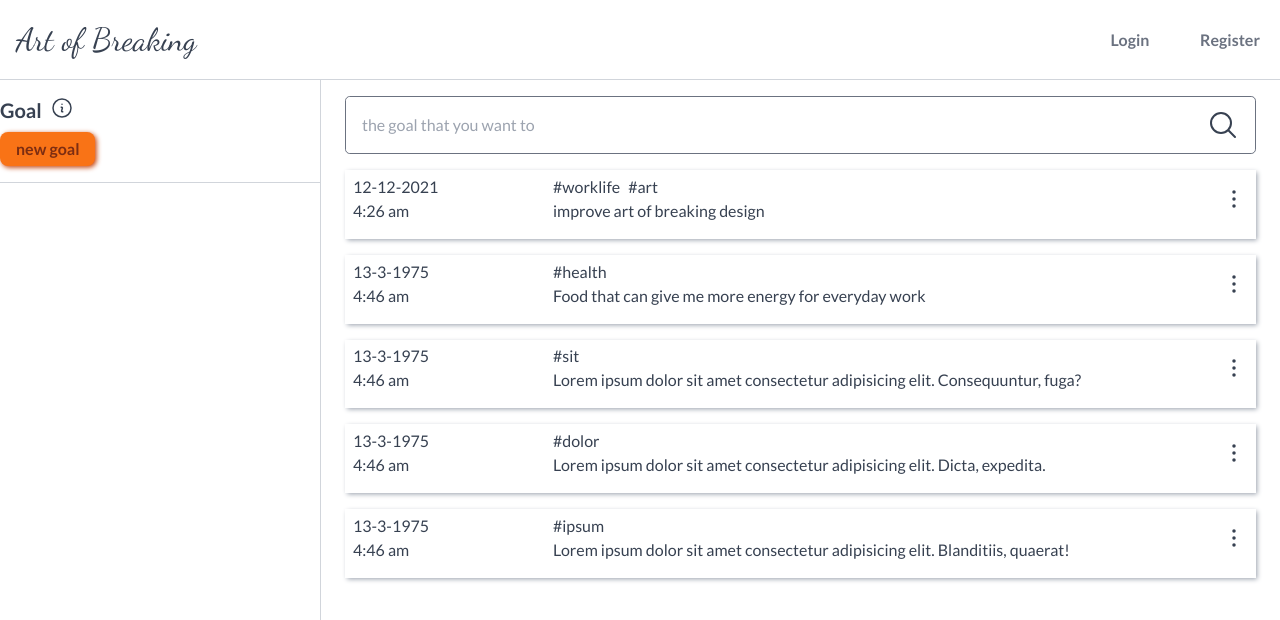
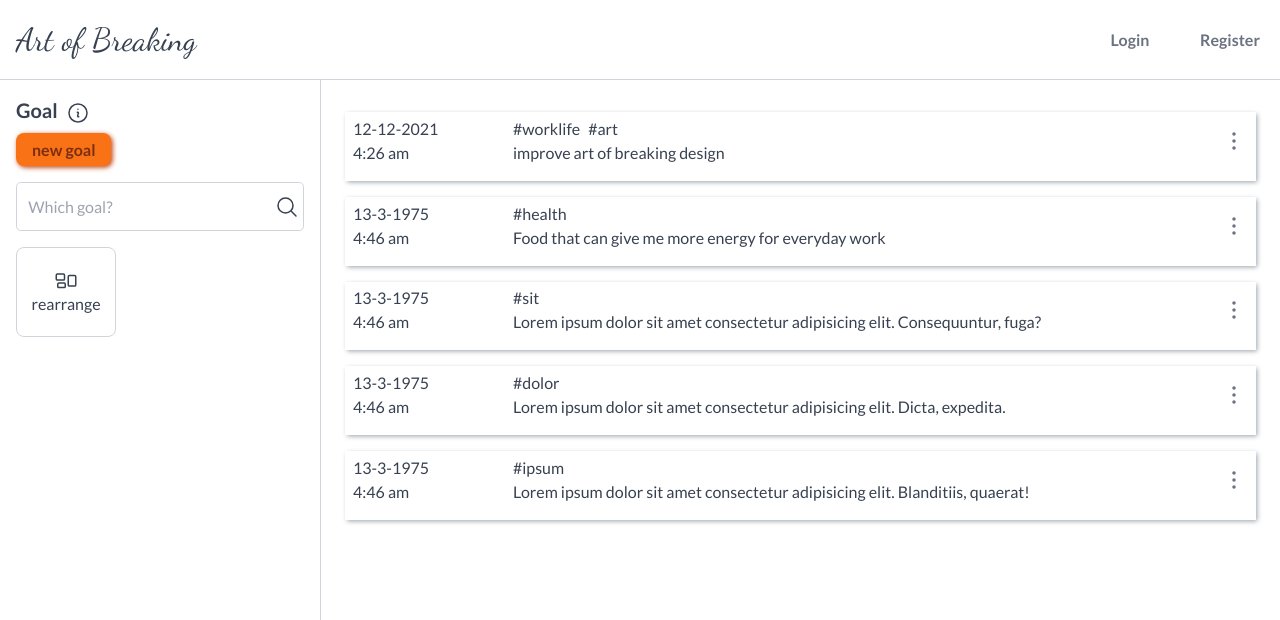
Before and after one commit to FHCProm/Art-of-Work, a Vue app: page /#/goalList in a window 1280 px wide. Shown: the top 620 px of the page. Built offline with nearby package versions, Linux system fonts and the light colour scheme; no server answers; a web font is replaced by a local one.

Commit message:
finished goalPage

```diff
--- a/src/components/pages/dashboard/MyTask.vue
+++ b/src/components/pages/dashboard/MyTask.vue
@@ -1,12 +1,15 @@
 <template>
   <div class="task" @mouseover="hover = true" @mouseleave="hover = false">
+    <div class="main">
+      <div class="task-wording">
         <div class="time">
           {{ formattedDaysAgo }}
         </div>
         <div class="description">
           {{ task.taskDescription }}
         </div>
-    <div class="buttons">
+      </div>
+      <div class="task-button">
         <div class="play-button inline-block mr-6 h-6 w-6">
           <svg
             xmlns="http://www.w3.org/2000/svg"
@@ -40,6 +43,7 @@
           </svg>
         </div>
       </div>
+    </div>
     <div class="details">
       <div class="details-label" @click="toggleDetails">
         <div>details</div>
@@ -58,10 +62,16 @@
         </svg>
       </div>
       <div v-if="isExpanded" class="details-content">
-        <p>Task Duration</p>
-        <p>{{ formattedDuration }}</p>
-        <p>Goal</p>
-        <p>part of figuring the design of art of breaking</p>
+        <div class="details-content-duration">
+          <p class="details-content-duration-label">Task Duration</p>
+          <p class="details-content-duration-value">{{ formattedDuration }}</p>
+        </div>
+        <div class="details-content-goal">
+          <p class="details-content-goal-label">Goal</p>
+          <p class="details-content-goal-value">
+            part of figuring the design of art of breaking
+          </p>
+        </div>
       </div>
     </div>
   </div>
@@ -133,10 +143,12 @@ const formattedDuration = computed(() => {
 <style lang="scss" scoped>
 .task {
   width: 95%;
+  height: min-content;
   position: relative;
-  display: grid;
+  display: flex;
+  flex-direction: column;
+
   padding: 0.3rem 0.5rem 1rem 0.5rem;
-  grid-template-columns: 80% 20%;
   margin-top: 1rem;
   // border: 1px solid rgb(234, 179, 8);
   box-shadow: $container-shadow;
@@ -147,27 +159,33 @@ const formattedDuration = computed(() => {
 
     background: var(--yellow-500);
   }
+  .main {
+    display: flex;
+    align-items: center;
+  }
+
+  .task-wording {
+    flex-basis: 90%;
+  }
+
+  .task-button {
+    display: flex;
+
+    flex-basis: 10%;
+  }
 
   .time {
     @include font-label;
-    grid-column: 1/3;
-    grid-row: 2/3;
   }
   .description {
     @include transition-ease(0.5s);
     @include font-headline;
     position: relative;
-    grid-column: 1/2;
-    grid-row: 3/4;
-    height: 100%;
   }
 
   .buttons {
-    grid-column: 2/3;
-    grid-row: 2/4;
     padding: 1rem 1rem 0 0;
     height: 3rem;
-
     justify-self: end;
     align-self: flex-start;
   }
@@ -176,8 +194,6 @@ const formattedDuration = computed(() => {
 .details {
   @include font-label;
   padding-top: 0.2rem;
-  grid-column: 1/3;
-  grid-row: 4/5;
   &-label {
     display: flex;
     align-items: center;
@@ -186,10 +202,28 @@ const formattedDuration = computed(() => {
   &-content {
     @include font-body;
     width: 100%;
-    display: grid;
-    grid-template-columns: 30% 70%;
+    display: flex;
+    flex-direction: column;
     box-shadow: inset 0.2rem 0.2rem 0.5rem var(--greyLight-2),
       inset -0.2rem -0.2rem 0.5rem var(--greyLight-2);
+  }
+}
+.details-content-duration {
+  display: flex;
+  &-label {
+    flex-basis: 30%;
+  }
+  &-value {
+    flex-basis: 70%;
+  }
+}
+.details-content-goal {
+  display: flex;
+  &-label {
+    flex-basis: 30%;
+  }
+  &-value {
+    flex-basis: 70%;
   }
 }
 
--- a/src/components/pages/dashboard/TaskList.vue
+++ b/src/components/pages/dashboard/TaskList.vue
@@ -28,29 +28,6 @@ export default {
           taskDescription:
             "Create a sample data for art of breaking Create a sample data for art of breaking Create a sample data for art of breaking  art of breaking Create a sample data for art of breaking art of breaking Create a sample data for art of breaking",
         },
-        {
-          id: 232322323,
-          timeStarted: 1664333224,
-          duration: 5281,
-          goal: "Make a design draf for art of breaking",
-          taskDescription: "Figure out the magic for trading bot",
-        },
-        {
-          id: 555999,
-          timeStarted: 1662200000,
-          duration: 3333,
-          goal: "Figure out the rough plan for art of breaking firebase database",
-          taskDescription:
-            "Create a sample data for art of breaking Create a sample data for art of breaking Create a sample data for art of breaking  art of breaking Create a sample data for art of breaking art of breaking Create a sample data for art of breaking",
-        },
-        {
-          id: 555999,
-          timeStarted: 1662200000,
-          duration: 3333,
-          goal: "Figure out the rough plan for art of breaking firebase database",
-          taskDescription:
-            "Create a sample data for art of breaking Create a sample data for art of breaking Create a sample data for art of breaking  art of breaking Create a sample data for art of breaking art of breaking Create a sample data for art of breaking",
-        },
       ],
     };
   },
@@ -62,7 +39,9 @@ export default {
 <style lang="scss">
 .tasks {
   width: 100%;
-  display: grid;
-  justify-items: center;
+  display: flex;
+  flex-direction: column;
+  min-height: 90vh;
+  align-items: center;
 }
 </style>
--- a/src/components/pages/goalList/RowGoal.vue
+++ b/src/components/pages/goalList/RowGoal.vue
@@ -53,7 +53,7 @@ const goalTime = moment.unix(props.goal.date).format("h:mm a");
   align-items: center;
 }
 .date-container {
-  width: 200px;
+  width: 80px;
   display: flex;
   flex-direction: column;
 }
@@ -80,8 +80,25 @@ const goalTime = moment.unix(props.goal.date).format("h:mm a");
 }
 
 .goal-options {
+  color: var(--gray-500);
   &:hover {
-    color: black;
+    color: var(--gray-900);
+  }
+}
+
+@media screen and (min-width: $breakpoint-small) {
+  .date-container {
+    width: 120px;
+    display: flex;
+    flex-direction: column;
+  }
+}
+
+@media screen and (min-width: $breakpoint-large) {
+  .date-container {
+    width: 160px;
+    display: flex;
+    flex-direction: column;
   }
 }
 </style>
--- a/src/views/PageGoalList.vue
+++ b/src/views/PageGoalList.vue
@@ -1,10 +1,6 @@
 <template>
   <layout3070 class="goal-list-layout">
-    <line-container
-      :tablet-border-bottom="true"
-      :mobile-border-bottom="true"
-      class="goal-definition relative"
-    >
+    <line-container class="goal-definition relative">
       <div class="goal-question">
         <div>Goal</div>
         <div class="px-2" @click="showDefinition = !showDefinition">
@@ -38,15 +34,9 @@
           btn-shadow-color="var(--orange-700)"
         ></custom-button>
       </div>
-    </line-container>
-    <div class="current-goal">current goal</div>
-    <line-container class="goal-list" :tablet-border-left="true">
+
       <div class="search_container">
-        <input
-          class="search_input"
-          type="text"
-          placeholder="the goal that you want to"
-        />
+        <input class="search_input" type="text" placeholder="Which goal?" />
         <div class="search_svg">
           <svg
             xmlns="http://www.w3.org/2000/svg"
@@ -54,7 +44,6 @@
             viewBox="0 0 24 24"
             stroke-width="1.5"
             stroke="currentColor"
-            class="w-6 h-6"
           >
             <path
               stroke-linecap="round"
@@ -64,6 +53,30 @@
           </svg>
         </div>
       </div>
+      <div class="utilityBtns">
+        <button class="rearrangeBtn">
+          <div class="centerBox">
+            <svg
+              xmlns="http://www.w3.org/2000/svg"
+              fill="none"
+              viewBox="0 0 24 24"
+              stroke-width="1.5"
+              stroke="currentColor"
+              class="w-6 h-6"
+            >
+              <path
+                stroke-linecap="round"
+                stroke-linejoin="round"
+                d="M2.25 7.125C2.25 6.504 2.754 6 3.375 6h6c.621 0 1.125.504 1.125 1.125v3.75c0 .621-.504 1.125-1.125 1.125h-6a1.125 1.125 0 01-1.125-1.125v-3.75zM14.25 8.625c0-.621.504-1.125 1.125-1.125h5.25c.621 0 1.125.504 1.125 1.125v8.25c0 .621-.504 1.125-1.125 1.125h-5.25a1.125 1.125 0 01-1.125-1.125v-8.25zM3.75 16.125c0-.621.504-1.125 1.125-1.125h5.25c.621 0 1.125.504 1.125 1.125v2.25c0 .621-.504 1.125-1.125 1.125h-5.25a1.125 1.125 0 01-1.125-1.125v-2.25z"
+              />
+            </svg>
+            <div>rearrange</div>
+          </div>
+        </button>
+      </div>
+    </line-container>
+    <div class="current-goal">current goal</div>
+    <line-container class="goal-list" :tablet-border-left="true">
       <div class="goal-list-containers">
         <row-goal v-for="goal in goals" :goal="goal" :key="goal.id"></row-goal>
       </div>
@@ -124,12 +137,16 @@ const showDefinition = ref(false);
   grid-column: 1/2;
   grid-row: 1/2;
   width: 100%;
+  padding: 1rem;
 }
 
 .goal-question {
   @include font-title;
   display: flex;
   flex-direction: row;
+  svg {
+    display: none;
+  }
 }
 .goal-answer {
   @include font-body;
@@ -159,27 +176,47 @@ const showDefinition = ref(false);
 }
 
 .search_container {
-  display: flex;
-  width: 95%;
+  margin-top: 1rem;
+  display: grid;
+  grid-template-columns: 1fr auto;
   border-radius: var(--input-border-radius);
   box-sizing: border-box;
-  border: 1px solid var(--gray-500);
+
+  border: 1px solid var(--gray-300);
+
+  &:hover {
+    border: 1px solid var(--teal-700);
+  }
+
   .search_input {
     @include font-body;
-    flex: 1;
-    padding: 1rem;
+    padding: 0.7rem;
+    width: 100%;
     border-radius: inherit;
     outline: none;
-    &:focus,
-    &:focus ~ .search_svg {
-      background: var(--gray-100);
-    }
+    background: none;
+
+    // &:focus,
+    // &:focus ~ .search_svg {
+    //   background: var(--gray-100);
+    // }
   }
+
   .search_svg {
     border-radius: inherit;
     width: 2rem;
-    padding: 0 1rem;
-    box-sizing: content-box;
+
+    display: grid;
+    align-items: center;
+    justify-items: center;
+    svg {
+      width: 1.5rem;
+      height: 1.5rem;
+    }
+    &:hover {
+      color: var(--teal-700);
+    }
+    //box-sizing: content-box;
   }
 
   svg {
@@ -188,8 +225,8 @@ const showDefinition = ref(false);
   }
 }
 
-.search_input:focus ~ .search_svg {
-  background: var(--gray-200);
+.rearrangeBtn {
+  display: none;
 }
 
 .goal-list-containers {
@@ -232,7 +269,7 @@ const showDefinition = ref(false);
   .goal-definition {
     grid-column: 1/2;
     grid-row: 1/2;
-    padding: 1rem 0 1rem 0;
+    padding: 1rem;
 
     align-self: flex-start;
     display: flex;
@@ -240,6 +277,9 @@ const showDefinition = ref(false);
   }
 
   .goal-question {
+    svg {
+      display: unset;
+    }
   }
   .goal-answer {
     display: unset;
@@ -261,8 +301,34 @@ const showDefinition = ref(false);
   .goal-list {
     grid-column: 2/3;
     grid-row: 1/3;
-    height: 700px;
+    min-height: 90vh;
     align-self: flex-start;
+  }
+
+  .utilityBtns {
+    margin-top: 1rem;
+    display: grid;
+    grid-template-columns: 100px 100px;
+    column-gap: 1rem;
+    row-gap: 1rem;
+  }
+
+  .rearrangeBtn {
+    display: unset;
+    width: 100px;
+    height: 90px;
+    border-radius: var(--button-border-radius);
+    border: 0.5px solid var(--gray-300);
+
+    &:focus {
+      border: 0.5px solid var(--teal-700);
+    }
+  }
+  .centerBox {
+    display: flex;
+    align-items: center;
+
+    flex-direction: column;
   }
 }
 </style>
```
Lines whose indentation alone changed are shown as unchanged.
